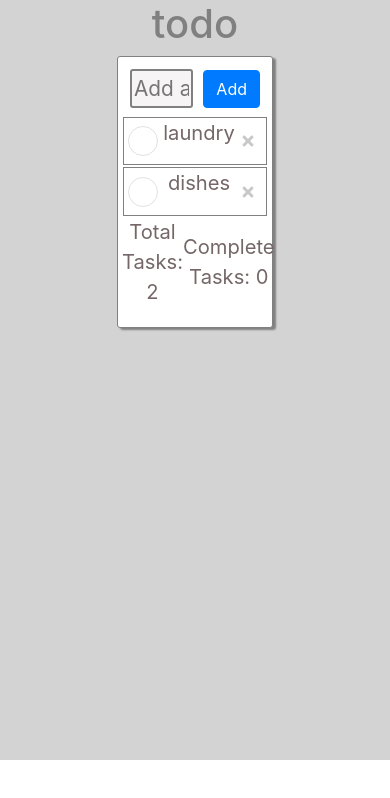
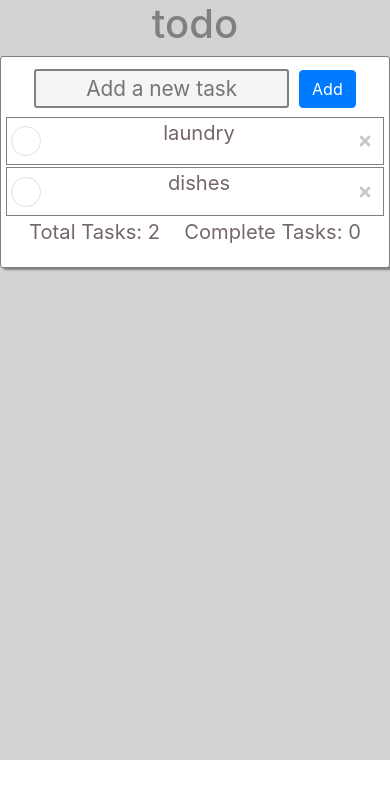
Before and after one commit to rfilaxwy/react-hooks-test, a React (Create React App) app in the folder re-test/: page / in a window 390 px wide. Shown: the top 798 px of the page. Built offline with nearby package versions, Linux system fonts and the light colour scheme.

Commit message:
fixed css issue re: media query not working

```diff
--- a/re-test/src/components/NewTask.js
+++ b/re-test/src/components/NewTask.js
@@ -4,7 +4,7 @@ import { FaTimes, FaCheck } from 'react-icons/fa';
 
 const NewTask = (props) => {
 
-    let taskCompleteStyle = {textDecoration: "line-through"};
+    let taskCompleteStyle = {textDecoration: "line-through", color:'rgb(222,222,222)'};
     let taskOutput = props.complete ? <p className={styles.task} style={taskCompleteStyle}>{props.taskName}</p>: <p className={styles.task}>{props.taskName}</p>
     let checkBox = props.complete ? <div className={styles.checkBlock} onClick={()=>props.completeTask(props.id)}><FaCheck /></div>:<div className={styles.checkBlock} type="checkbox" onClick={()=>props.completeTask(props.id)}/>
     return(
--- a/re-test/src/components/ToDoContainer.module.css
+++ b/re-test/src/components/ToDoContainer.module.css
@@ -21,5 +21,7 @@
 }
 
 @media(max-width: 700px) {
-    width: '100%',
+   .TodoCont{
+    width: 100%;
+   }
 }
```
